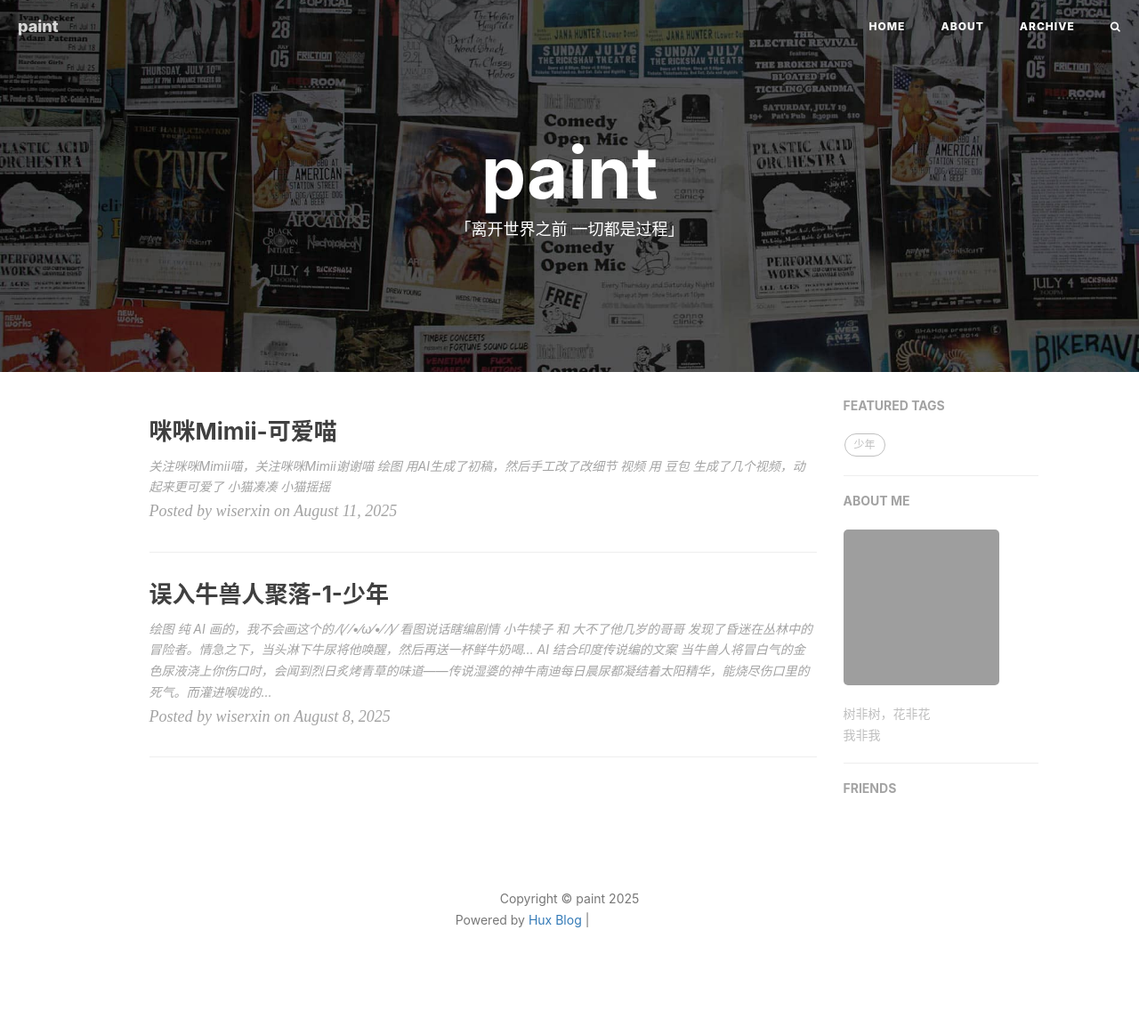
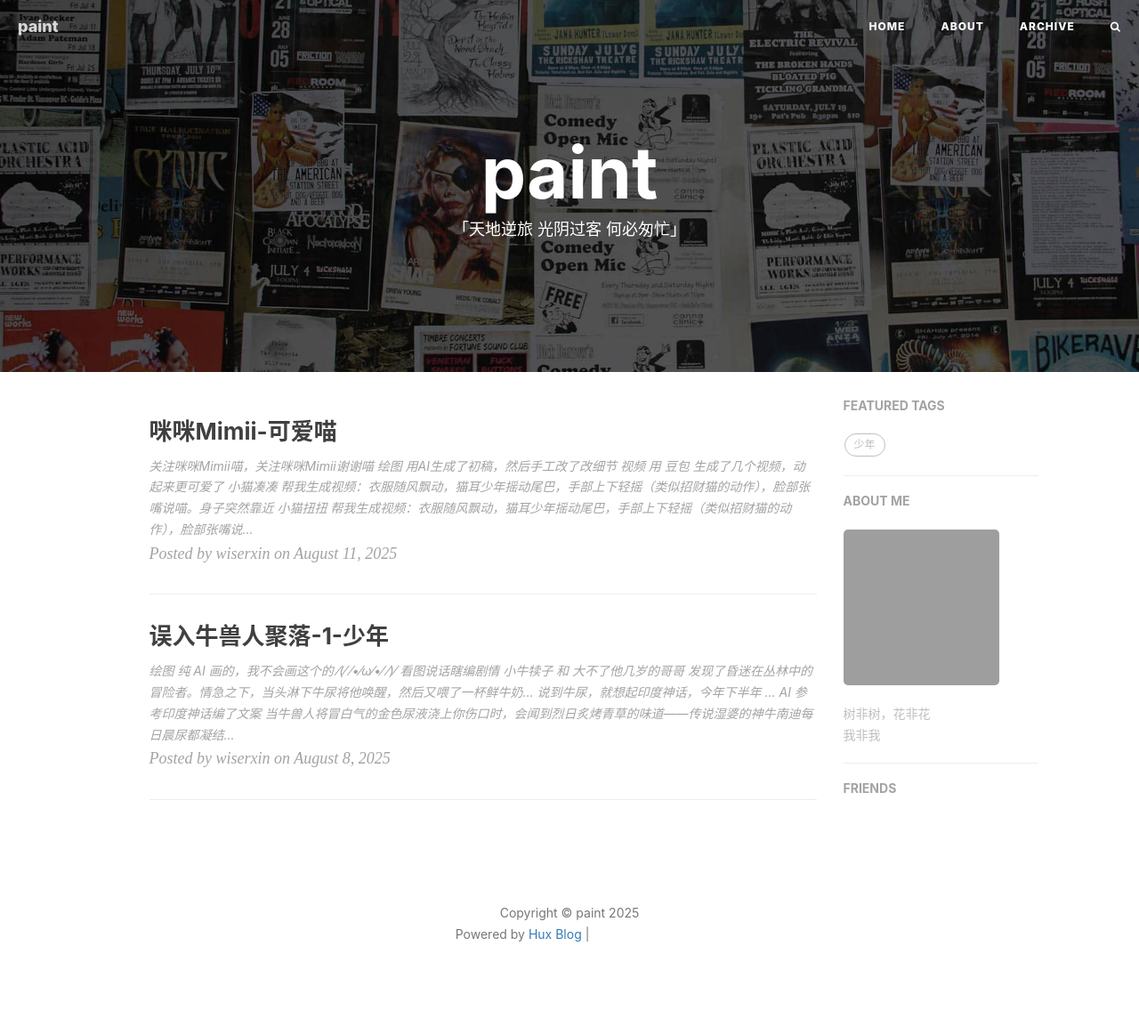
Before and after one commit to furry-me/furry-me.github.io, a Jekyll site: the page built from index.html, in a window 1280 px wide. Shown: the whole page at 89% size. Built offline with Jekyll 4.4.1, drawn with Linux system fonts in a browser that asks for light colours; nearby versions of some CDN libraries; the list of posts is cut into pages by our own code; comment, search, counter and statistics services are not loaded; grey boxes are pictures that could not be loaded.

Commit message:
更新小猫视频 + 牛少年文案 + 整体文案

```diff
--- a/_posts/2025-08-08-NSFW-cow-boy-1.markdown
+++ b/_posts/2025-08-08-NSFW-cow-boy-1.markdown
@@ -17,11 +17,12 @@
 纯 AI 画的，我不会画这个的 ⁄(⁄ ⁄•⁄ω⁄•⁄ ⁄)⁄
 
 ### 看图说话瞎编剧情
-小牛犊子 和 大不了他几岁的哥哥 发现了昏迷在丛林中的冒险者。情急之下，当头淋下牛尿将他唤醒，然后再送一杯鲜牛奶喝...
+小牛犊子 和 大不了他几岁的哥哥 发现了昏迷在丛林中的冒险者。情急之下，当头淋下牛尿将他唤醒，然后又喂了一杯鲜牛奶...
 
-> AI 结合印度传说编的文案
+> 说到牛尿，就想起印度神话，今年下半年 ...
+> AI 参考印度神话编了文案
 >
-> 当牛兽人将冒白气的金色尿液浇上你伤口时，会闻到烈日炙烤青草的味道——传说湿婆的神牛南迪每日晨尿都凝结着太阳精华，能烧尽伤口里的死气。而灌进喉咙的滚烫公牛奶，其实是把公牛发情期躁动的生命烈焰，塞进你破碎的内脏里，使其重燃生机。
+> 当牛兽人将冒白气的金色尿液浇上你伤口时，会闻到烈日炙烤青草的味道——传说湿婆的神牛南迪每日晨尿都凝结着太阳精华，能烧尽伤口里的死气。而灌进喉咙的滚烫牛奶，其实是把公牛发情期躁动的生命烈焰，塞进你破碎的内脏里，使其重燃生机。
 
 
 <details>
--- a/_posts/2025-08-11-Mimii-cute-pose.markdown
+++ b/_posts/2025-08-11-Mimii-cute-pose.markdown
@@ -24,7 +24,44 @@
 用 [豆包](https://www.doubao.com/chat/) 生成了几个视频，动起来更可爱了
 
 ### 小猫凑凑
+> 帮我生成视频：衣服随风飘动，猫耳少年摇动尾巴，手部上下轻摇（类似招财猫的动作），脸部张嘴说喵。身子突然靠近
 <video src="/img/my-paint/咪咪/doubao-video-2.mp4" autoplay="false" controls="controls" style="width: 90%; height: 90%;" ></video>
 
-### 小猫摇摇
+### 小猫扭扭
+> 帮我生成视频：衣服随风飘动，猫耳少年摇动尾巴，手部上下轻摇（类似招财猫的动作），脸部张嘴说喵。整体风格又帅又可爱。
 <video src="/img/my-paint/咪咪/doubao-video-1.mp4" autoplay="false" controls="controls" style="width: 90%; height: 90%;"></video>
+
+### 小猫贴贴
+> - 模型: Doubao-Seedance-1.0-pro
+> - 创意描述（Prompt）: 一个帅气又可爱的猫耳男孩，表情有点害羞，一边扭腰跳舞，一边把蓝色外套脱下扔掉，里面是白色的无袖衬衫。随后把衬衫也从下到上掀起，露出匀称的腹肌。最后把头凑到镜头前舔一口镜头。注意防晒白袖套、手部的金环、脖子上的项圈、头顶的眼镜，要始终保持一致
+> - 共调用tokens: 205920 tokens
+
+<video src="/img/my-paint/咪咪/api-video-1.mp4" autoplay="false" controls="controls" style="width: 90%; height: 90%;"></video>
+
+### 小猫埃及摇
+> 帮我生成视频：类似最近很火的埃及摇，猫耳男孩上身和腿基本不动，在扭腰跳舞
+<video src="/img/my-paint/咪咪/doubao-video-3.mp4" autoplay="false" controls="controls" style="width: 90%; height: 90%;"></video>
+
+### 小猫卸甲-1
+> 帮我生成视频：一边扭腰跳舞，一边把蓝色外套脱下扔掉，里面是白色的无袖衬衫
+<video src="/img/my-paint/咪咪/doubao-video-4.mp4" autoplay="false" controls="controls" style="width: 90%; height: 90%;"></video>
+
+### 小猫卸甲-2
+> 帮我生成视频：一边扭腰跳舞，一边把蓝色外套脱下扔掉，里面是白色的无袖衬衫。注意手部的金环、脖子上的项圈、头顶的眼镜，要始终保持一致
+<video src="/img/my-paint/咪咪/doubao-video-5.mp4" autoplay="false" controls="controls" style="width: 90%; height: 90%;"></video>
+
+### 小猫露肚肚-1
+> 帮我生成视频：一个帅气的猫耳男孩，一边扭腰跳舞，一边把蓝色外套脱下扔掉，里面是白色的无袖衬衫。随后把衬衫也从下到上套头脱下扔掉。注意手部的金环、脖子上的项圈、头顶的眼镜，要始终保持一致
+<video src="/img/my-paint/咪咪/doubao-video-6.mp4" autoplay="false" controls="controls" style="width: 90%; height: 90%;"></video>
+
+### 小猫露肚肚-2
+> 帮我生成视频：一个帅气又可爱的猫耳男孩，一边扭腰跳舞，一边把蓝色外套脱下扔掉，里面是白色的无袖衬衫。随后把衬衫也从下到上套头脱下扔掉。注意手部的金环、脖子上的项圈、头顶的眼镜，要始终保持一致
+<video src="/img/my-paint/咪咪/doubao-video-7.mp4" autoplay="false" controls="controls" style="width: 90%; height: 90%;"></video>
+
+### 小猫露肚肚-3
+> 帮我生成视频：一个帅气又可爱的猫耳男孩，表情有点害羞，一边扭腰跳舞，一边把蓝色外套脱下扔掉，里面是白色的无袖衬衫。随后把衬衫也从下到上套头脱下扔掉。注意手部的金环、脖子上的项圈、头顶的眼镜，要始终保持一致
+<video src="/img/my-paint/咪咪/doubao-video-8.mp4" autoplay="false" controls="controls" style="width: 90%; height: 90%;"></video>
+
+### 小猫傻傻
+> 帮我生成视频
+<video src="/img/my-paint/咪咪/doubao-video-9.mp4" autoplay="false" controls="controls" style="width: 90%; height: 90%;"></video>
--- a/index.html
+++ b/index.html
@@ -1,6 +1,6 @@
 ---
 layout: page
-description: "「离开世界之前 一切都是过程」"
+description: "「天地逆旅 光阴过客 何必匆忙」"
 ---
 
 {% for post in paginator.posts %}
```
Also changed, not shown: 8 other files.
